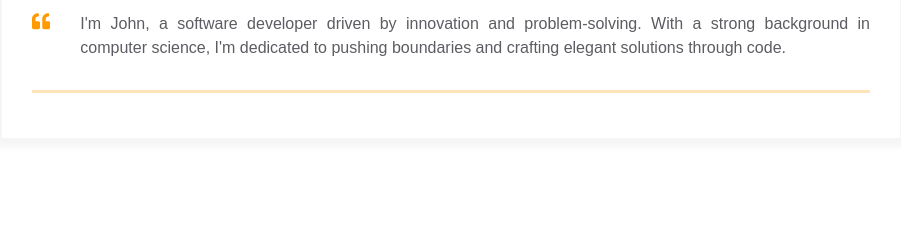
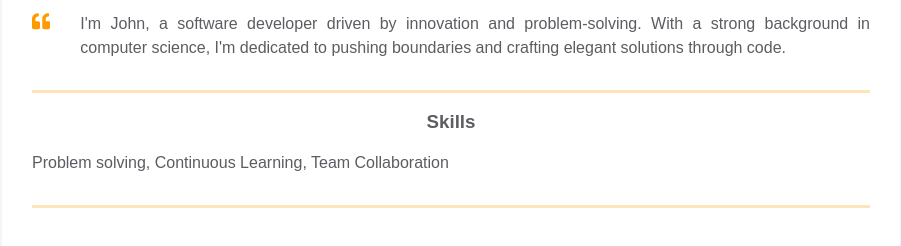
Before and after one commit to VikBielinska/homepage, a plain HTML site: page index.html in a window 1280 px wide. Shown: the part 338-584 px from the top of the page, without its empty margins (189-1090 px from the left). Drawn offline with Linux system fonts and the light colour scheme.

Commit message:
Added Résumé Skills block

```diff
--- a/index.html
+++ b/index.html
@@ -102,6 +102,29 @@
             </div>
           </div>
         </div>
+
+        <div class="container">
+          <div class="resume__block">
+            <div class="skills">
+              <h3 class="skills__header">Skills</h3>
+              <p class="skills__text">
+                Problem solving, Continuous Learning, Team Collaboration
+              </p>
+            </div>
+          </div>
+        </div>
+
+
+
+
+
+
+
+
+
+
+
+
       </div>
     </main>
   </body>
```
